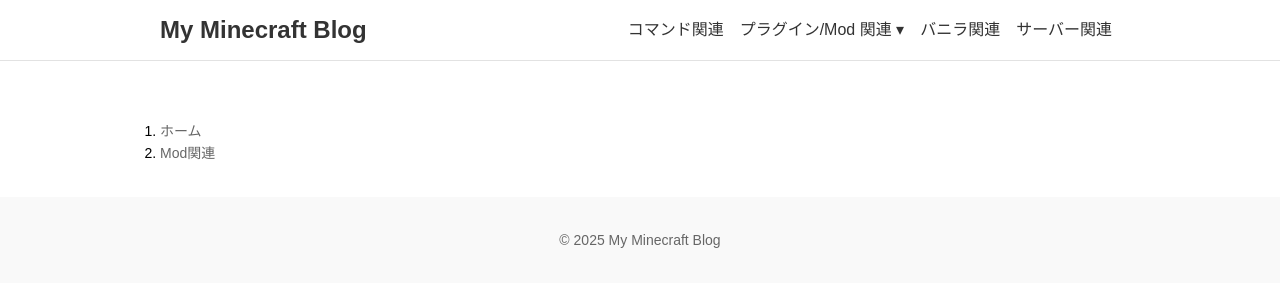
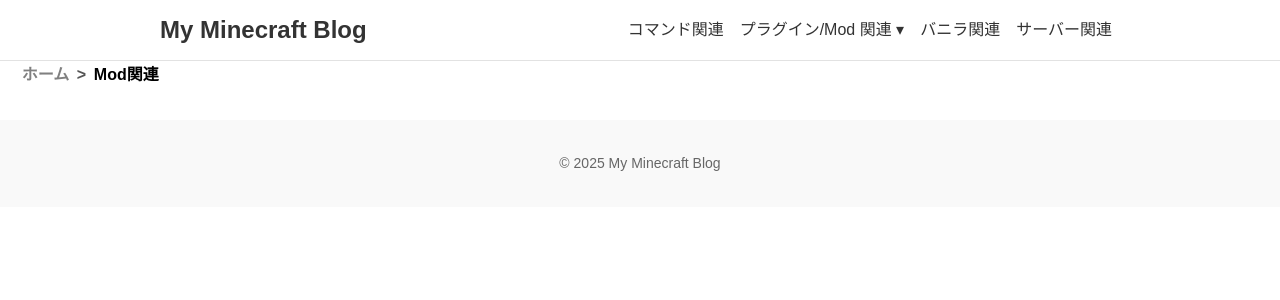
Before and after one commit to Riku-tatuto/minecraft-blog, a Jekyll site: the page built from mod.html, in a window 1280 px wide. Shown: the top 300 px of the page. Built offline with Jekyll 4.4.1, drawn with Linux system fonts in a browser that asks for light colours.

Commit message:
Update breadcrumb.css

```diff
--- a/assets/css/breadcrumb.css
+++ b/assets/css/breadcrumb.css
@@ -1,15 +1,39 @@
 .breadcrumb {
-  font-size: 0.875rem;
-  margin: 60px auto 1rem; /* ナビバー（高さ60px）のすぐ下 */
-  max-width: 960px;
-  padding: 0 1rem;
+  margin: 0;
+  padding: 0;
+  list-style: none;
 }
 
-.breadcrumb a {
-  text-decoration: none;
-  color: #3366cc;
+.breadcrumb li {
+  display: inline;
+  list-style: none;
+  font-weight: bold;
 }
 
-.breadcrumb span {
-  color: #666;
+.breadcrumb li:after {
+  content: '>';
+  padding: 0 0.2em;
+  color: #555;
 }
+
+.breadcrumb li:last-child:after {
+  content: '';
+}
+
+.breadcrumb li a {
+  text-decoration: none;
+  color: gray;
+}
+
+.breadcrumb li:first-child a:before {
+  font-family: FontAwesome;
+  content: '\f015';
+  font-weight: normal;
+  font-size: 1.1em;
+  color: #2e7fea;
+  margin-right: 0.2em;
+}
+
+.breadcrumb li a:hover {
+  text-decoration: underline;
+}
```
